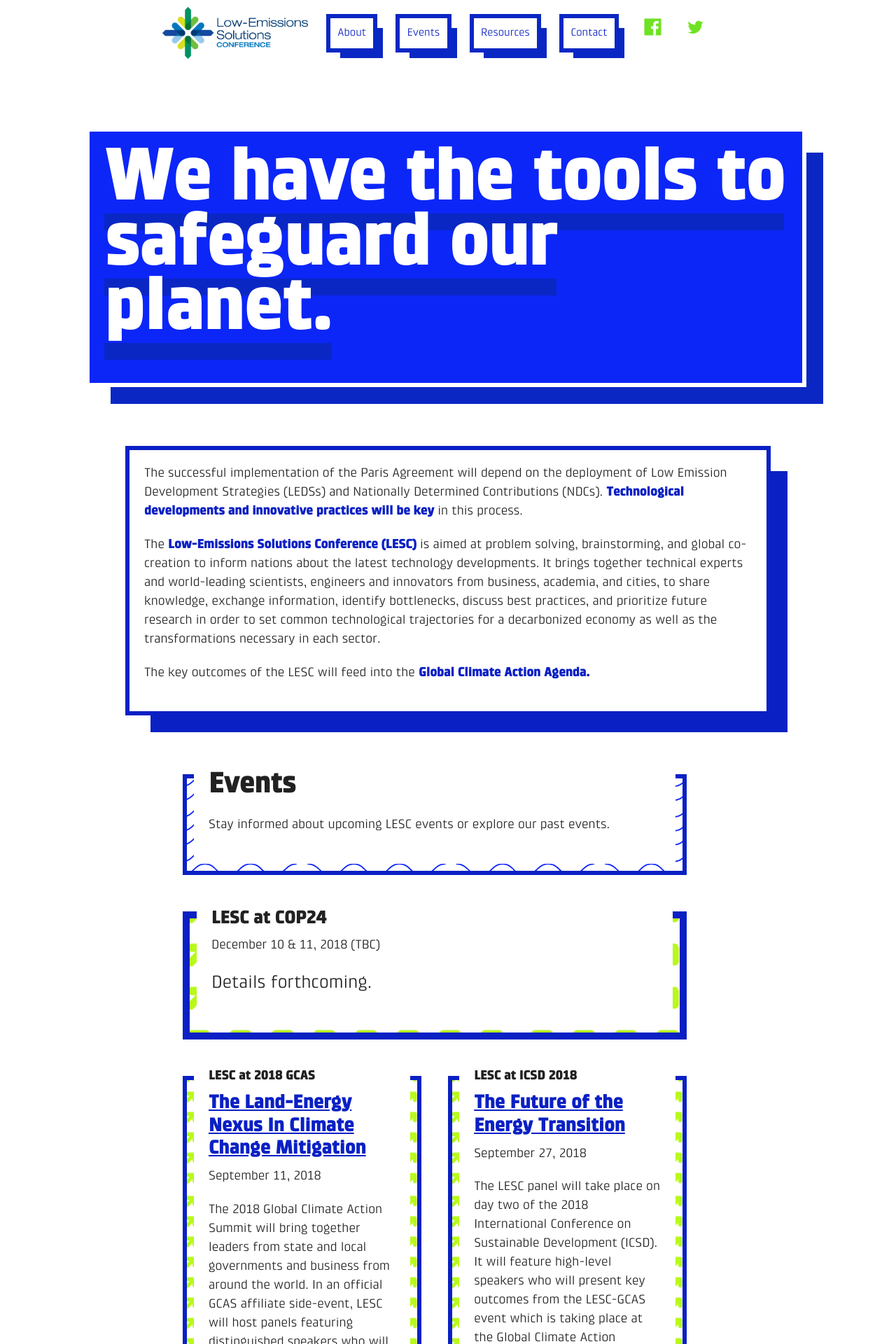
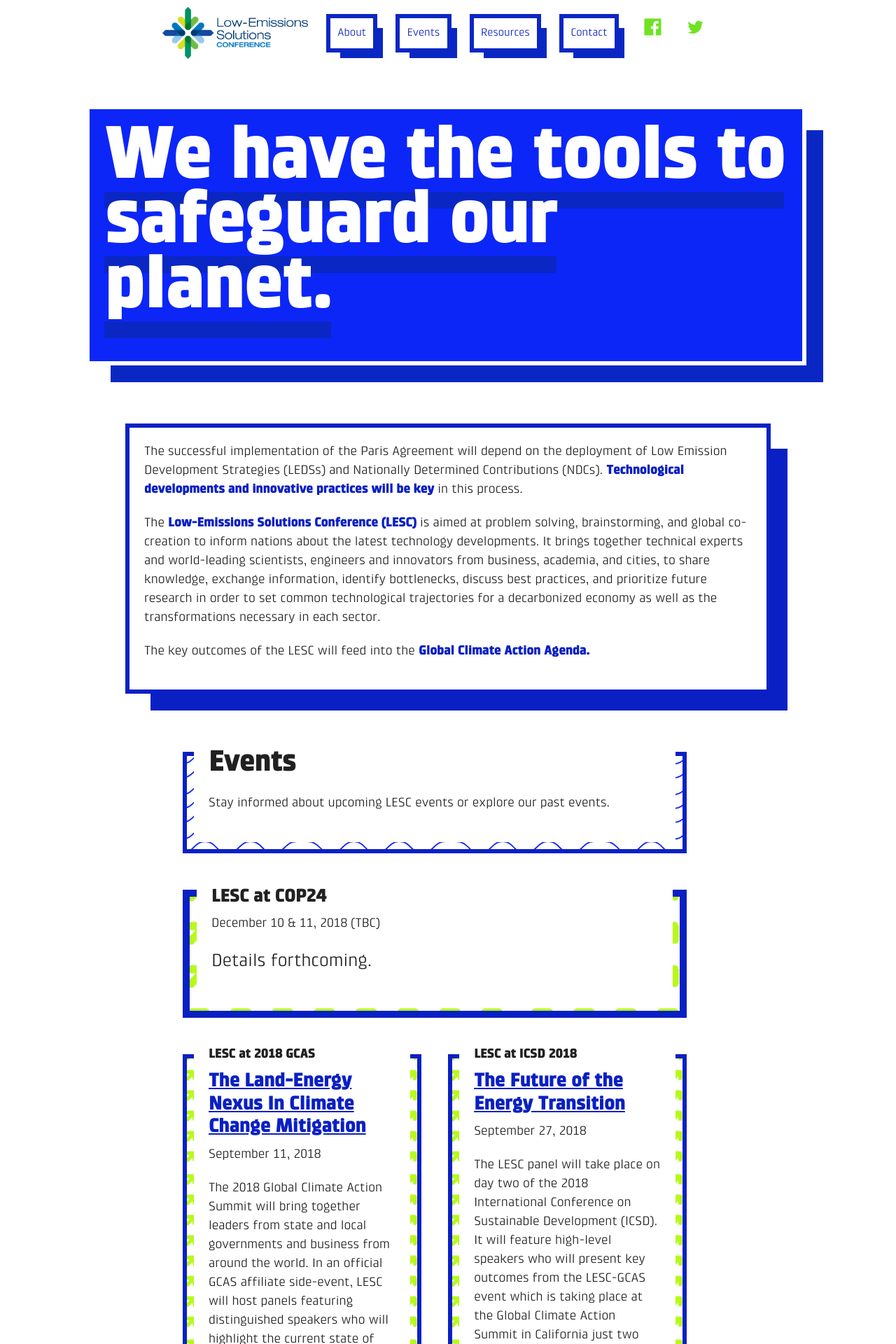
Before and after one commit to ryanswaney/lesc-jekyll, a Jekyll site: the page built from index.markdown, in a window 1280 px wide. Shown: the top 1920 px of the page at 70% size. Built offline with Jekyll 4.4.1, drawn with Linux system fonts in a browser that asks for light colours; nearby versions of some CDN libraries.

Commit message:
Update assets/_sass/_navigation.scss

```diff
--- a/assets/_sass/_navigation.scss
+++ b/assets/_sass/_navigation.scss
@@ -51,7 +51,7 @@
   text-decoration: none;
   background: $white;
   border: 6px solid #0a27c4;
-  margin-bottom: $spacing-unit * 3;
+  margin-bottom: $spacing-unit * 1.5;
   padding: $spacing-unit / 2;
   display: block;
   position: relative;
```
